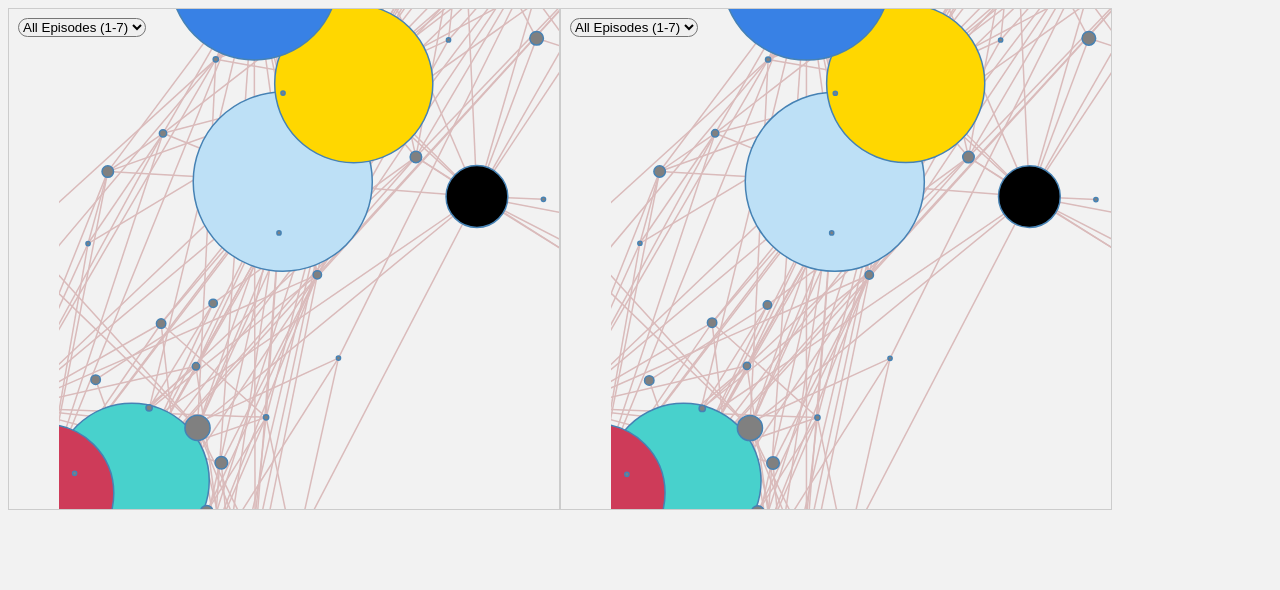
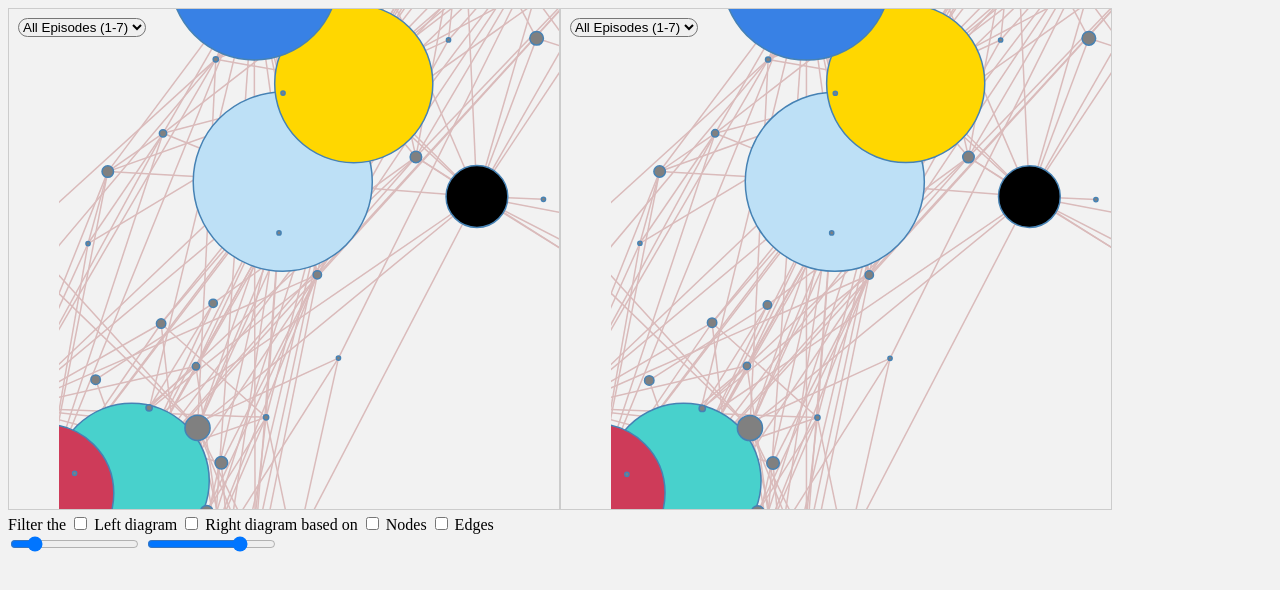
Before and after one commit to dasooni/TNM111--Assignment4, a website: page A4_D3/A4.html in a window 1280 px wide. Shown: the top 590 px of the page. Drawn offline with nearby package versions, Linux system fonts and the light colour scheme; animation ran at ten frames a second.

Commit message:
added sliders and checkboxes

```diff
--- a/A4_D3/A4.html
+++ b/A4_D3/A4.html
@@ -40,6 +40,25 @@
 
         <svg id="graph2_svg"></svg>
         </div>
+
+        <div id="control_panel">
+            <div>
+                Filter the
+                <input type="checkbox" id="checkbox_svg1"> Left diagram
+                <input type="checkbox" id="checkbox_svg2"> Right diagram
+                based on
+                <input type="checkbox" id="checkbox_nodes"> Nodes
+                <input type="checkbox" id="checkbox_edges"> Edges
+            </div>
+            <div class="range-slider">
+                <span class="range-selected"></span>
+            </div>
+            <div class="range-input">
+                <input type="range" class="min" min="0" max="200" value="30" step="1">
+                <input type="range" class="max" min="0" max="200" value="150" step="1">
+              </div>
+        </div>
+
     </div>
 
         <!-- Custom JS -->
```
